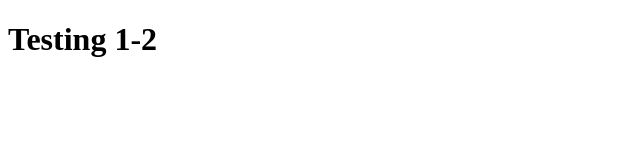
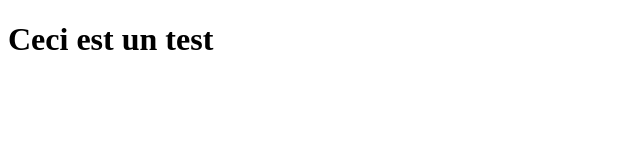
Before and after one commit to socrate667/coursera-test, a plain HTML site: page site/index.html in a window 1280 px wide. Shown: the whole page, without its empty margins (0-640 px from the left). Drawn offline with Linux system fonts and the light colour scheme.

Commit message:
Small addition to ours page content.

```diff
--- a/site/index.html
+++ b/site/index.html
@@ -4,6 +4,6 @@
 	<title>Hello Coursera</title>
 </head>
 <body>
-<h1>Testing 1-2</h1>
+<h1>Ceci est un test</h1>
 </body>
 </html>
```
